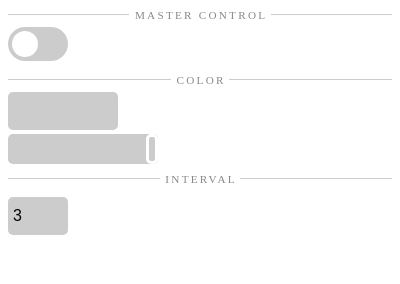
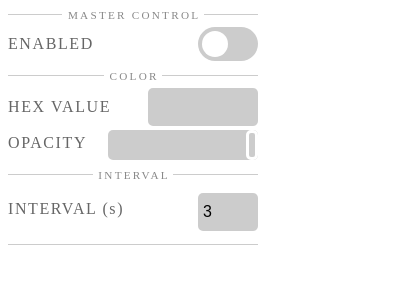
Before and after one commit to hugo-alayrangues/Subliminal-ChromeExtension, a browser extension: page breathing-edges/popup.html in a window 400 px wide. Drawn offline with Linux system fonts and the light colour scheme.

Commit message:
Update popup styling

```diff
--- a/breathing-edges/popup.css
+++ b/breathing-edges/popup.css
@@ -1,3 +1,24 @@
+body {
+    width: 250px;
+    color: #666;
+}
+
+/* labels */
+.item {
+    display: flex;
+    align-items: center;
+    justify-content: space-between;
+}
+
+.item label {
+    font-size: 1em;
+    font-weight: 400;
+    color: #666;
+    letter-spacing: .1em;
+
+    margin 5px;
+}
+
 /* separators */
 .sep
 {
--- a/breathing-edges/popup.html
+++ b/breathing-edges/popup.html
@@ -7,18 +7,34 @@
     </head>
     <body>
         <hr class="sep" section="MASTER CONTROL">
+        <div class="item">
+            <label>ENABLED</label>
             <label class="switch">
                 <input type="checkbox">
                 <span class="slider"></span>
             </label>
+        </div>
+
         <hr class="sep" section="COLOR">
+        <div class="item">
+            <label>HEX VALUE</label>
             <input type="text" id="colorBox" />
+        </div>
+        <div class="item">
+            <label>OPACITY</label>
             <div class="range-slider-container">
                 <input type="range" class="range-slider" value="100" />
                 <span id="range-value-bar"></span>
             </div>
+        </div>
+
         <hr class="sep" section="INTERVAL">
+        <div class="item">
+            <label>INTERVAL (s)</label>
             <input type="text" id="breathingInterval" />
+        </div>
+
+        <hr class="sep" section="">
         <div id="status"></div>
     </body>
 </html>
```
Lines whose indentation alone changed are shown as unchanged.
